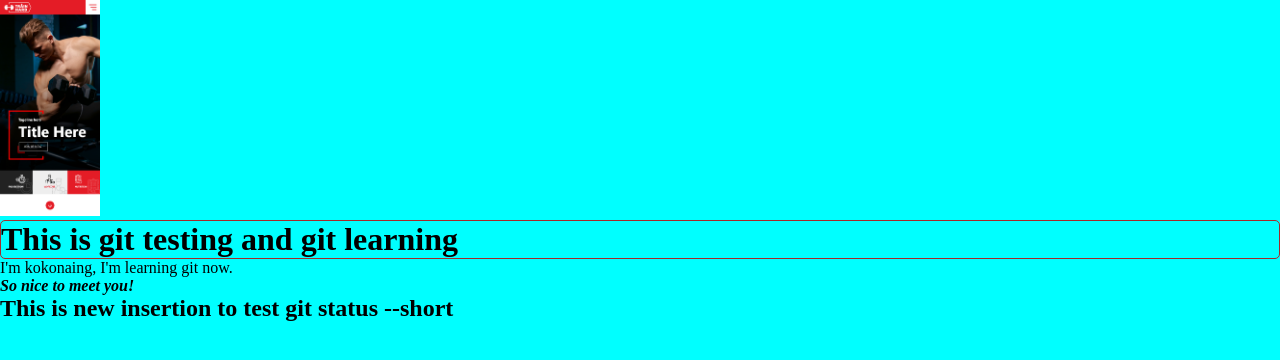
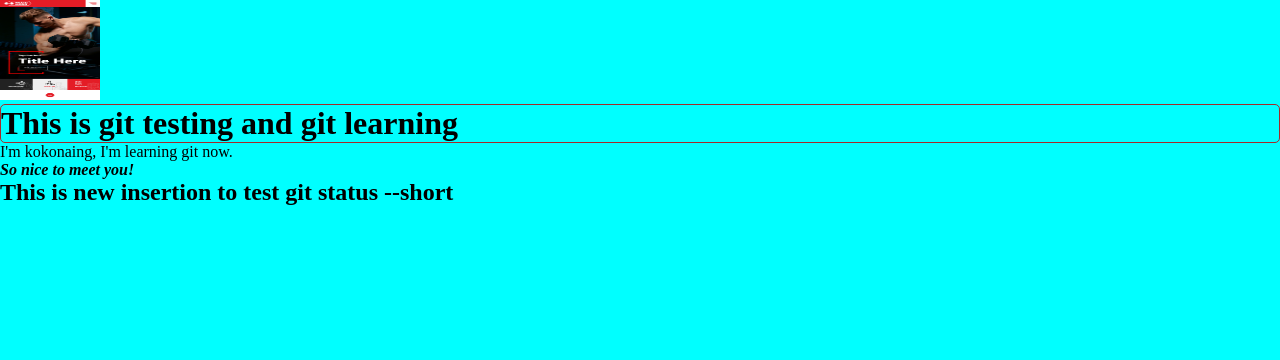
Before and after one commit to ko-ko-naing/git-testing, a plain HTML site: page index.html in a window 1280 px wide. Drawn offline with Linux system fonts and the light colour scheme.

Commit message:
adding height of image

```diff
--- a/index.html
+++ b/index.html
@@ -5,7 +5,7 @@
 	<title>This is git learning</title>
 </head>
 <body>
-	<img src="iphone.png" style="width:100px;">
+	<img src="iphone.png" style="width:100px;height:100px;">
 	<h1>This is git testing and git learning</h1>
 	<p>I'm kokonaing, I'm learning git now.</p>
 	<i><b>So nice to meet you!</b></i>
```
